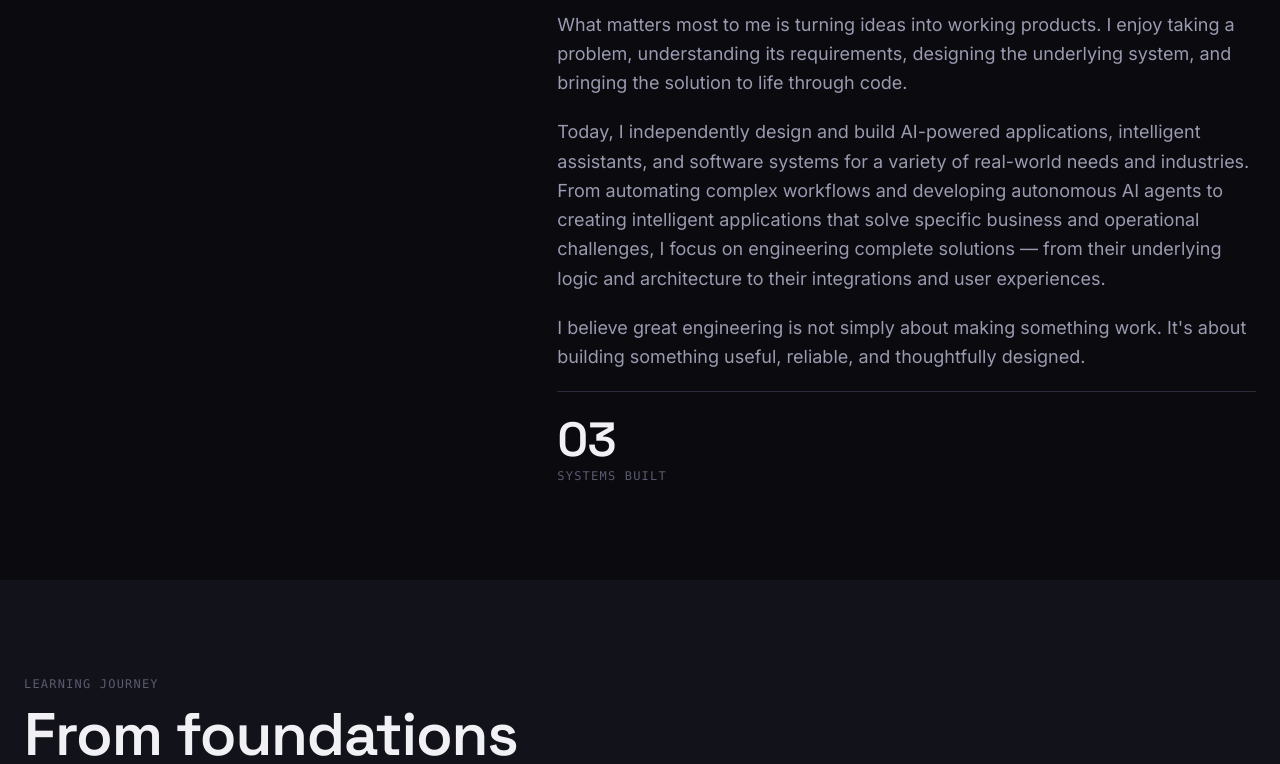
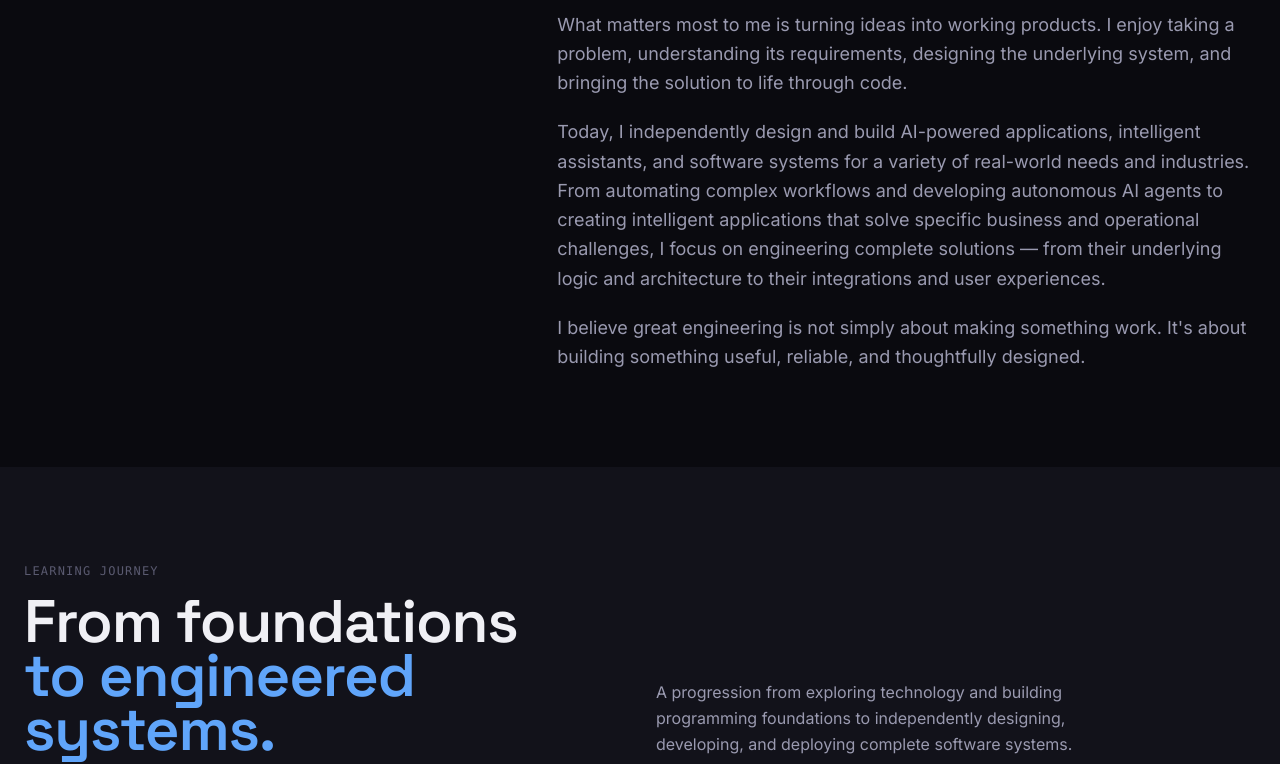
Before and after one commit to aymenfoot/aymenjr-portfolio, a Next.js app: page / in a window 1280 px wide. Shown: the part 1239-2003 px from the top of the page. Built offline with nearby package versions, Linux system fonts and the light colour scheme.

Commit message:
Remove 03 Systems built statistic from About section

```diff
--- a/src/components/About.tsx
+++ b/src/components/About.tsx
@@ -46,12 +46,6 @@ export default function About() {
             I believe great engineering is not simply about making something work. It&apos;s about building
             something useful, reliable, and thoughtfully designed.
           </p>
-          <div className="pt-6 border-t border-[var(--border)] flex items-baseline gap-6">
-            <div>
-              <div className="display text-5xl font-semibold text-[var(--text)]">03</div>
-              <div className="text-xs font-mono uppercase tracking-widest text-[var(--text-dim)] mt-1">Systems built</div>
-            </div>
-          </div>
         </div>
       </div>
     </section>
```
